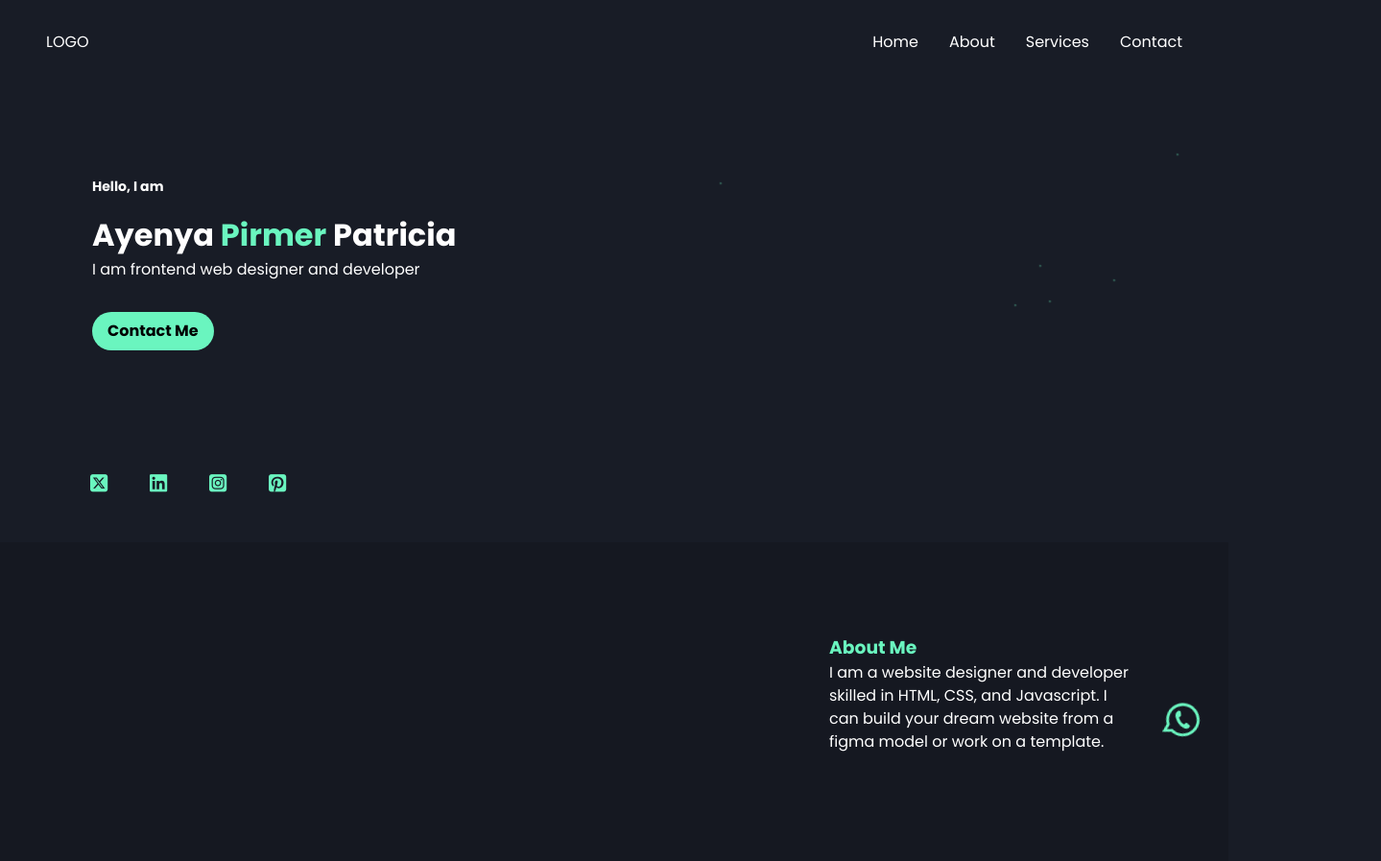
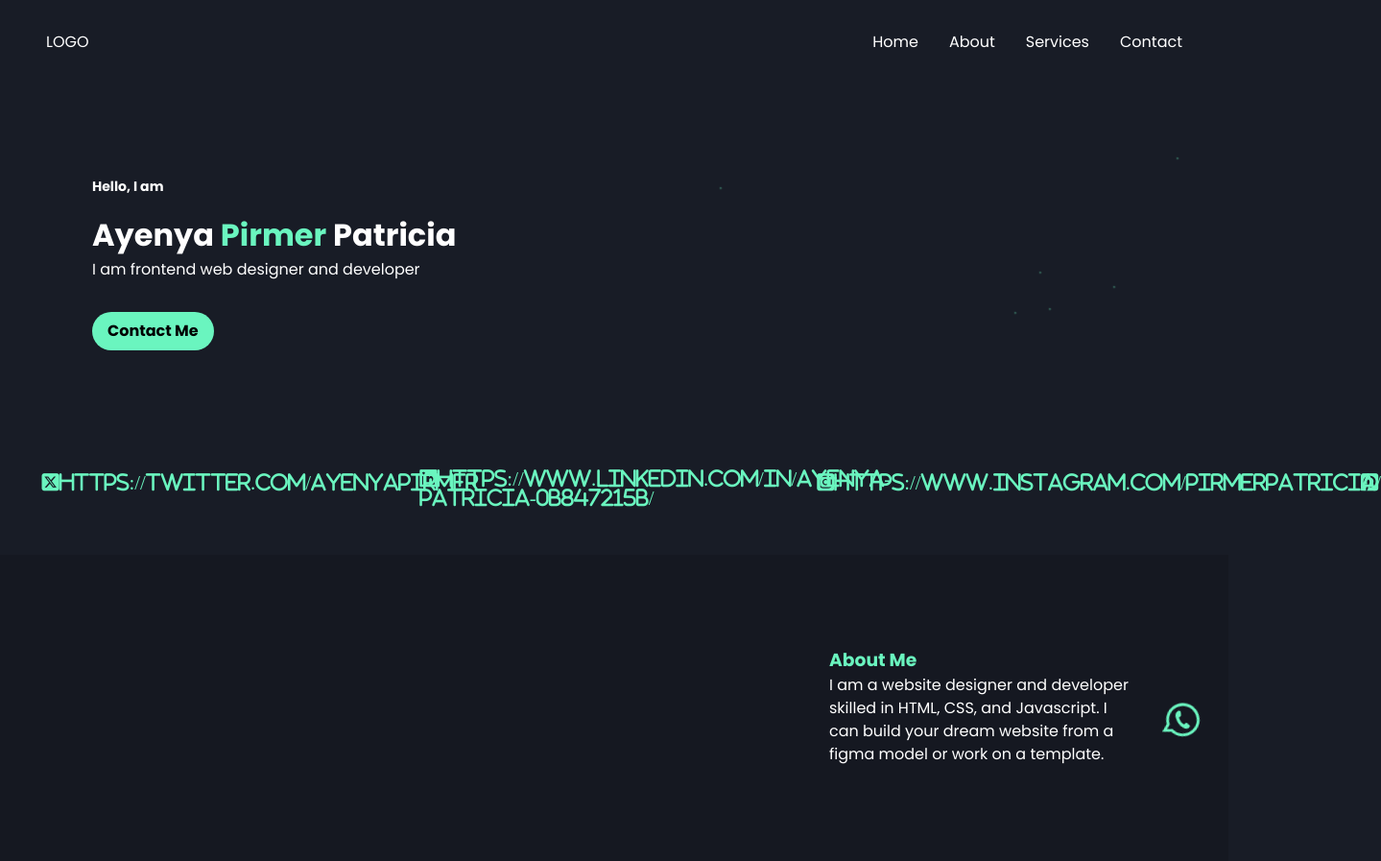
Before and after one commit to Irmer99/A.P.P_Portfolio, a plain HTML site: page index.html in a window 1280 px wide. Shown: the top 897 px of the page at 96% size, 1439 px wide, since content can reach past the window. Drawn offline with Linux system fonts and the light colour scheme.

Commit message:
adding links

```diff
--- a/index.html
+++ b/index.html
@@ -58,9 +58,9 @@
 
     <!-- socials -->
     <div class="second-links">
-        <a href=""><i class="fa-brands fa-square-x-twitter"></i></a>
-        <a href=""><i class="fa-brands fa-linkedin"></i></a>
-        <a href=""><i class="fa-brands fa-square-instagram"></i></a>
+        <a href=""><i class="fa-brands fa-square-x-twitter">https://twitter.com/AyenyaPirmer</i></a>
+        <a href=""><i class="fa-brands fa-linkedin">https://www.linkedin.com/in/ayenya-patricia-0b847215b/</i></a>
+        <a href=""><i class="fa-brands fa-square-instagram">https://www.instagram.com/pirmerpatricia/</i></a>
         <a href=""><i class="fa-brands fa-square-pinterest"></i></a>
 
     </div>
```
